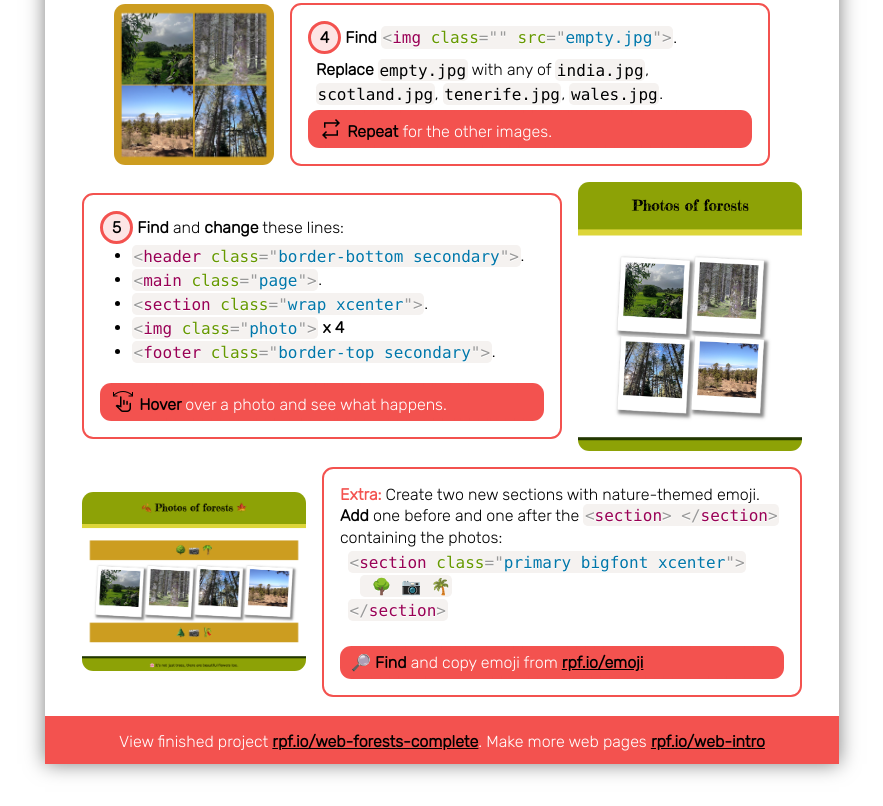
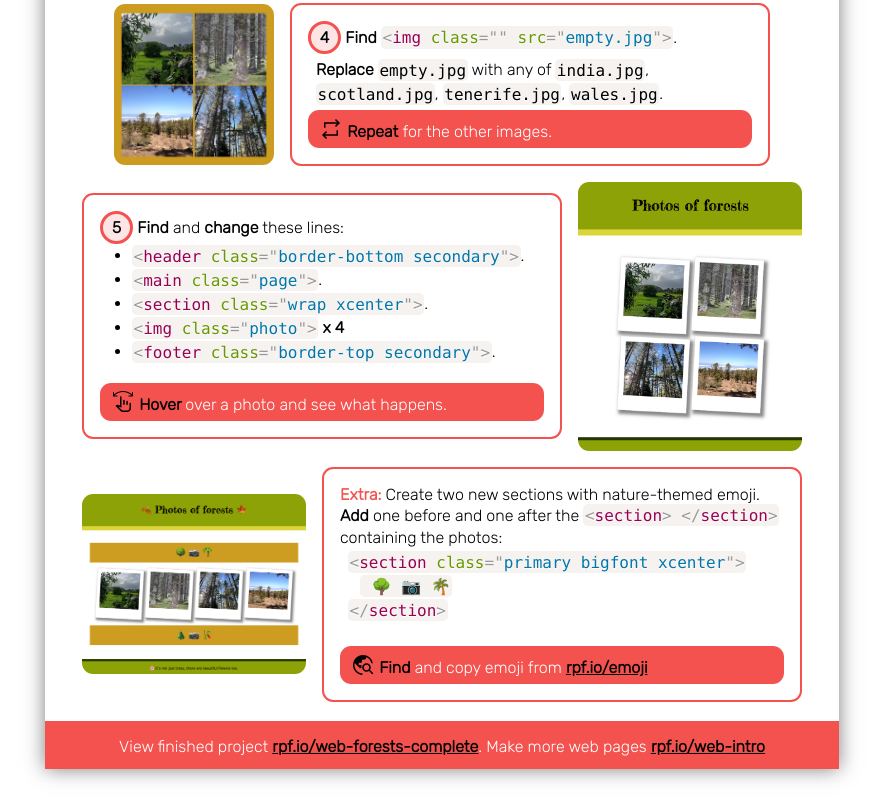
Before and after one commit to raspberrypilearning/web-discover, a plain HTML site: page en/1-forests/index.html in a window 1280 px wide. Shown: the part 391-1197 px from the top of the page, without its empty margins (198-1081 px from the left). Drawn offline with nearby package versions, Linux system fonts and the light colour scheme.

Commit message:
edited the find and copy emoji bit

```diff
--- a/en/1-forests/index.html
+++ b/en/1-forests/index.html
@@ -134,7 +134,9 @@
               <br>
               <div class="dashed-border rounded primary">
                 <p>
-                  <strong>🔎 Find</strong> and copy emoji from <strong
+                  <strong><span class="material-symbols-outlined">
+                    travel_explore
+                    </span> Find</strong> and copy emoji from <strong
                   ><a href="https://rpf.io/emoji">rpf.io/emoji</a></strong>
                 </p>
               </div>
```
Also changed, not shown: en/1-animals/index.html (+3 -2 lines), en/1-sunsets/index.html (+3 -1 lines).
